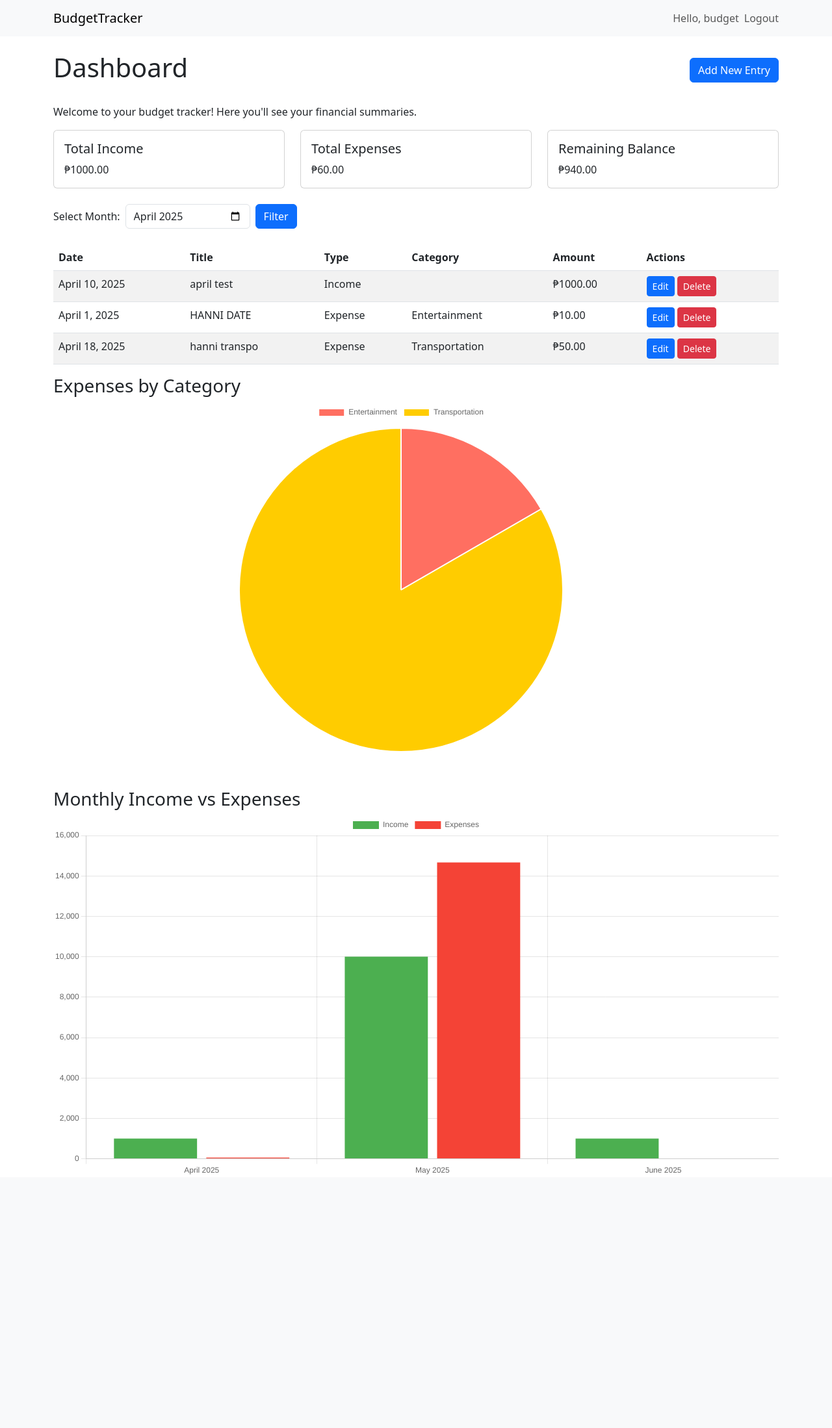
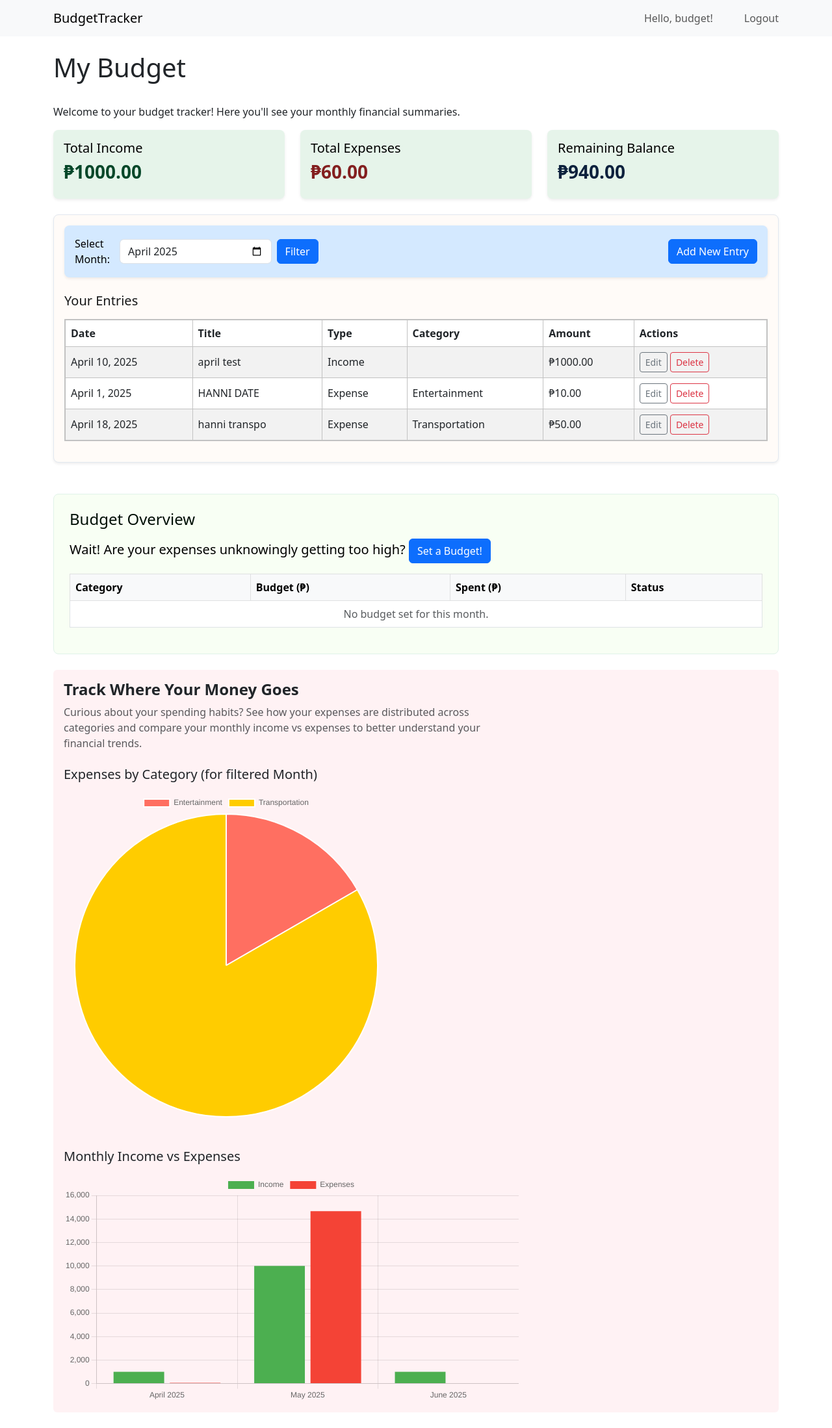
Before and after one commit to sipatrickito/CMSC126_LE2_Budget_Tracker, a Django app: page / in a window 1280 px wide. Shown: the whole page at 65% size. Before the commit the page ends 1808 px from the top, so only its background shows below. Run offline with Django 5.2, Linux system fonts and the light colour scheme; a user stored in the database is signed in; data comes from the database, SQL or seed files in the repository; both versions use the stored data as it was after the commit.

Commit message:
Added budget over-under, debugging, UI/UX polish

```diff
--- a/templates/base.html
+++ b/templates/base.html
@@ -11,12 +11,13 @@
     <nav class="navbar navbar-expand-lg navbar-light bg-light">
         <div class="container">
           <a class="navbar-brand" href="{% url 'home' %}">BudgetTracker</a>
+
           <div class="collapse navbar-collapse">
             <ul class="navbar-nav ms-auto">
                 {% if user.is_authenticated %}
                 <li class="nav-item d-flex align-items-center">
-                  <span class="navbar-text me-2">
-                    Hello, {{ user.username }}
+                  <span class="navbar-text me-5">
+                    Hello, {{ user.username }}!
                   </span>
                   <form method="POST" action="{% url 'logout' %}">
                     {% csrf_token %}
@@ -43,6 +44,5 @@
 
 <!-- Bootstrap JS (optional but nice to have) -->
 <script src="https://cdn.jsdelivr.net/npm/bootstrap@5.3.0/dist/js/bootstrap.bundle.min.js"></script>
-
 </body>
 </html>
--- a/templates/home.html
+++ b/templates/home.html
@@ -3,58 +3,59 @@
 {% block content %}
 
 <div class="d-flex justify-content-between align-items-center mb-4">
-    <h1>Dashboard</h1>
-    <a href="{% url 'add_entry' %}" class="btn btn-primary">Add New Entry</a>
+    <h1>My Budget</h1>
+    <!-- <a href="{% url 'add_entry' %}" class="btn btn-primary">Add New Entry</a> -->
 </div>
 
-<p>Welcome to your budget tracker! Here you'll see your financial summaries.</p>
+<p>Welcome to your budget tracker! Here you'll see your monthly financial summaries.</p>
 
 <!-- Financial Summary Section -->
 <div class="row mb-4">
     <div class="col-md-4">
-        <div class="card">
-            <div class="card-body">
-                <h5 class="card-title">Total Income</h5>
-                <p class="card-text">₱{{ month_summary.total_income|floatformat:2 }}</p>
-            </div>
+        <div class="p-3 rounded-3 shadow-sm" style="background-color: #e6f4ea;">
+            <h5 style="color: #000000;">Total Income</h5>
+            <h3 style="color: #054729; font-weight: bold;">₱{{ month_summary.total_income|floatformat:2 }}</h3>
         </div>
     </div>
     <div class="col-md-4">
-        <div class="card">
-            <div class="card-body">
-                <h5 class="card-title">Total Expenses</h5>
-                <p class="card-text">₱{{ month_summary.total_expenses|floatformat:2 }}</p>
-            </div>
+        <div class="p-3 rounded-3 shadow-sm" style="background-color: #e6f4ea;">
+            <h5 style="color: #000000;">Total Expenses</h5>
+            <h3 style="color: #831f1f; font-weight: bold;">₱{{ month_summary.total_expenses|floatformat:2 }}</h3>
         </div>
     </div>
     <div class="col-md-4">
-        <div class="card">
-            <div class="card-body">
-                <h5 class="card-title">Remaining Balance</h5>
-                <p class="card-text">₱{{ month_summary.balance|floatformat:2 }}</p>
-            </div>
+        <div class="p-3 rounded-3 shadow-sm" style="background-color: #e6f4ea;">
+            <h5 style="color: #000000;">Remaining Balance</h5>
+            <h3 style="color: #0d213d; font-weight: bold;">₱{{ month_summary.balance|floatformat:2 }}</h3>
         </div>
     </div>
 </div>
 
-<form method="get" class="mb-4">
-    <div class="row g-2 align-items-center">
-        <div class="col-auto">
-            <label for="month" class="form-label mb-0">Select Month:</label>
+
+<!-- Filter + Add Entry -->
+<div class="p-3 rounded-3 shadow-sm mt-4" style="background-color: #fffbf8; border: 1px solid #e2e8f0;" >
+<div class="p-3 mb-4 rounded-3 shadow-sm" style="background-color: #d4e9ff;">
+    <form method="get">
+        <div class="row g-2 align-items-center justify-content-between">
+            <div class="col-md-auto d-flex align-items-center">
+                <label for="month" class="form-label me-2 mb-0" style="color: #000000;">Select Month:</label>
+                <input type="month" id="month" name="month" class="form-control"
+                       value="{{ request.GET.month|default:today|date:'Y-m' }}">
+                <button type="submit" class="btn btn-primary ms-2">Filter</button>
             </div>
-        <div class="col-auto">
-            <input type="month" id="month" name="month" class="form-control" value="{{ request.GET.month|default:today|date:'Y-m' }}">
-        </div>
-        <div class="col-auto">
-            <button type="submit" class="btn btn-primary">Filter</button>
+            <div class="col-md-auto">
+                <a href="{% url 'add_entry' %}" class="btn btn-primary">Add New Entry</a>
             </div>
         </div>
     </form>
+</div>
+
+    <h5 class="mb-3" style="color: #161718;">Your Entries</h5>
 
     {% if entries %}
-
-    <table class="table table-striped">
-        <thead>
+        <div class="table-responsive" style="max-height: 500px; overflow-y: auto;">
+            <table class="table table-striped table-bordered align-middle" style="border: 2px solid #c2c2c2;">
+                <thead style="background-color: #f8fafc;">
                     <tr>
                         <th>Date</th>
                         <th>Title</th>
@@ -73,34 +74,85 @@
                             <td>{{ entry.category.name }}</td>
                             <td>₱{{ entry.amount|floatformat:2 }}</td>
                             <td>
-                        <a href="{% url 'edit_entry' entry.id %}" class="btn btn-sm btn-primary">Edit</a>
-                        <a href="{% url 'delete_entry' entry.id %}" class="btn btn-danger btn-sm" onclick="return confirm('Are you sure you want to delete this entry?');">Delete</a>
+                                <a href="{% url 'edit_entry' entry.id %}" class="btn btn-sm btn-outline-secondary">Edit</a>
+                                <a href="{% url 'delete_entry' entry.id %}" class="btn btn-sm btn-outline-danger"
+                                   onclick="return confirm('Are you sure you want to delete this entry?');">Delete</a>
                             </td>
                         </tr>
                     {% endfor %}
                 </tbody>
             </table>
+        </div>
     {% else %}
-    <p>No entries yet. Click "Add New Entry" to start tracking your finances!</p>
+        <p class="text-muted">No entries yet. Click <strong>"Add New Entry"</strong> to start tracking your finances!</p>
     {% endif %}
+</div>
 
-<!-- Category Breakdown (Pie Chart) Section -->
-<h3>Expenses by Category</h3>
-<div class="row justify-content-center">
-    <div class="col-md-6 text-center">
-        <canvas id="category-chart" style="height: 300px; width: 100%; max-width: 500px;"></canvas>
+<!-- Budgeting -->
+<div class="p-4 rounded-3 mt-5" style="background-color: #f8fff4; border: 1px solid #e0f2e9;">
+    <h4 class="mb-3" style="color: #010f06;">Budget Overview</h4>
+    <p class="mb-3 fs-5" style="color: #000000;">Wait! Are your expenses unknowingly getting too high?
+        <a href="{% url 'set_budget' %}" class="btn btn-primary">Set a Budget!</a></p>
+
+    <div class="table-responsive">
+        <table class="table table-bordered align-middle">
+            <thead class="table-light">
+                <tr>
+                    <th>Category</th>
+                    <th>Budget (₱)</th>
+                    <th>Spent (₱)</th>
+                    <th>Status</th>
+                </tr>
+            </thead>
+            <tbody>
+                {% for category_id, info in budget_warnings.items %}
+                    <tr>
+                        <td>{{ info.category_name }}</td>
+                        <td>{{ info.budget }}</td>
+                        <td>{{ info.spent }}</td>
+                        <td>
+                            {% if info.over %}
+                                <span class="badge bg-danger">Over Budget!</span>
+                            {% else %}
+                                <span class="badge bg-success">Within Budget</span>
+                            {% endif %}
+                        </td>
+                    </tr>
+                {% empty %}
+                    <tr>
+                        <td colspan="4" class="text-muted text-center">No budget set for this month.</td>
+                    </tr>
+                {% endfor %}
+            </tbody>
+        </table>
+    </div>
+</div>
+<br>
+
+<!-- Section Introduction -->
+<div class="p-3 mb-4 rounded" style="background-color: #fff2f4;">
+    <h4 class="fw-semibold">Track Where Your Money Goes</h4>
+    <p class="mb-1 text-muted" style="max-width: 700px;">
+        Curious about your spending habits? See how your expenses are distributed across categories
+        and compare your monthly income vs expenses to better understand your financial trends.
+    </p>
+
+<!-- Pie Chart Section -->
+<h5 class="mt-4 mb-3">Expenses by Category (for filtered Month)</h5>
+<div style="max-width: 500px;">
+    <canvas id="category-chart"></canvas>
+</div>
+
+<!-- Bar Chart Section -->
+<h5 class="mt-5 mb-3">Monthly Income vs Expenses</h5>
+<div style="max-width: 700px;">
+    <canvas id="bar-chart"></canvas>
 </div>
 </div>
 
-<h3 class="mt-5">Monthly Income vs Expenses</h3>
-<canvas id="bar-chart" style="height: 400px;"></canvas>
-
 <script src="https://cdn.jsdelivr.net/npm/chart.js"></script>
-
 <script>
     const categoryData = JSON.parse('{{ pie_chart_data|safe }}');
-
-    console.log('Category Data:', categoryData);
 
     var ctx = document.getElementById('category-chart').getContext('2d');
     new Chart(ctx, {
@@ -111,6 +163,10 @@
                 data: categoryData.data,
                 backgroundColor: ['#ff6f61', '#ffcc00', '#66b3ff', '#ff3399', '#66ff33'],
             }]
+        },
+        options: {
+            responsive: true,
+            maintainAspectRatio: true
         }
     });
 </script>
@@ -140,6 +196,7 @@
         },
         options: {
             responsive: true,
+            maintainAspectRatio: true,
             scales: {
                 y: {
                     beginAtZero: true
@@ -150,5 +207,4 @@
 </script>
 
 
-
 {% endblock %}
--- a/tracker/urls.py
+++ b/tracker/urls.py
@@ -3,6 +3,7 @@ from . import views
 from django.contrib.auth import views as auth_views
 
 urlpatterns = [
+    path('set-budget/', views.set_budget, name='set_budget'),
     path('', views.home, name='home'),
     path('register/', views.register, name='register'),
     path('login/', auth_views.LoginView.as_view(template_name='login.html'), name='login'),
--- a/tracker/views.py
+++ b/tracker/views.py
@@ -1,33 +1,28 @@
 from django.shortcuts import render, redirect, get_object_or_404
-from .forms import UserRegisterForm, EntryForm
 from django.contrib import messages
 from django.contrib.auth.decorators import login_required
-from .models import Entry, Category
-from django.db.models import Sum
-from datetime import date
+from django.db.models import Sum, Q
+from django.db.models.functions import TruncMonth
+from django.utils.dateparse import parse_date
+from datetime import date, datetime
 import json
-from . import models
-from django.db.models import Q
-from django.db.models.functions import TruncMonth
+
+from .models import Entry, Category, Budget
+from .forms import UserRegisterForm, EntryForm, BudgetForm
+
 
 @login_required
 def home(request):
-    # current_date = date.today()
-
-    # entries = Entry.objects.filter(user=request.user, date__month=current_date.month, date__year=current_date.year)
-
     current_date = date.today()
-
     selected_month = request.GET.get('month')
 
     if selected_month:
         year, month = map(int, selected_month.split('-'))
-        entries = Entry.objects.filter(user=request.user, date__year=year, date__month=month)
     else:
-        entries = Entry.objects.filter(user=request.user, date__year=current_date.year, date__month=current_date.month)
+        year = current_date.year
+        month = current_date.month
 
-    total_income = Sum('amount', filter=Q(type='income'))
-    total_expenses = Sum('amount', filter=Q(type='expense'))
+    entries = Entry.objects.filter(user=request.user, date__year=year, date__month=month)
 
     total_income = entries.filter(type='income').aggregate(Sum('amount'))['amount__sum'] or 0
     total_expenses = entries.filter(type='expense').aggregate(Sum('amount'))['amount__sum'] or 0
@@ -41,15 +36,18 @@ def home(request):
             total_expenses=Sum('amount', filter=Q(type='expense'))
         ).order_by('month')
 
-
-
-    expenses_by_category = entries.filter(type='expense').values('category__name').annotate(total=Sum('amount'))
+    expenses_by_category = entries.filter(type='expense').values('category__name', 'category').annotate(total=Sum('amount'))
 
     category_expenses = []
+    category_totals = []
     for expense in expenses_by_category:
         category_expenses.append({
             'name': expense['category__name'],
             'total': float(expense['total'])
+        })
+        category_totals.append({
+            'category': expense['category'],
+            'total_spent': expense['total']
         })
 
     pie_chart_data = {
@@ -57,23 +55,38 @@ def home(request):
         'data': [expense['total'] for expense in category_expenses],
     }
 
-    month_summary = {
-        'total_income': total_income,
-        'total_expenses': total_expenses,
-        'balance': balance,
+    budgets = Budget.objects.filter(user=request.user, month=month, year=year).select_related('category')
+
+    category_spending = {cat['category']: cat['total'] for cat in expenses_by_category}
+
+    budget_warnings = {}
+    for budget in budgets:
+        spent = category_spending.get(budget.category.id, 0)
+        over = spent > budget.amount
+        budget_warnings[budget.category.id] = {
+            'category_name': budget.category.name,
+            'budget': budget.amount,
+            'spent': spent,
+            'over': over
+        }
+
+    context = {
+        'today': current_date,
+        'month_summary': {
+            'total_income': total_income,
+            'total_expenses': total_expenses,
+            'balance': balance,
+        },
+        'entries': entries,
+        'pie_chart_data': json.dumps(pie_chart_data),
+        'monthly_summary': list(monthly_summary),
+        'budget_warnings': budget_warnings,
+        'selected_month': month,
+        'selected_year': year,
     }
 
-    return render(
-        request,
-        'home.html',
-        {
-            'today': date.today(),
-            'month_summary': month_summary,
-            'entries': entries,
-            'pie_chart_data': json.dumps(pie_chart_data),
-            'monthly_summary': list(monthly_summary)
-        }
-    )
+    return render(request, 'home.html', context)
+
 
 def register(request):
     if request.method == 'POST':
@@ -85,6 +98,7 @@ def register(request):
     else:
         form = UserRegisterForm()
     return render(request, 'register.html', {'form': form})
+
 
 @login_required
 def add_entry(request):
@@ -100,6 +114,7 @@ def add_entry(request):
         form = EntryForm()
     return render(request, 'add_entry.html', {'form': form})
 
+
 @login_required
 def edit_entry(request, entry_id):
     entry = get_object_or_404(Entry, id=entry_id, user=request.user)
@@ -113,6 +128,7 @@ def edit_entry(request, entry_id):
         form = EntryForm(instance=entry)
     return render(request, 'edit_entry.html', {'form': form})
 
+
 @login_required
 def delete_entry(request, entry_id):
     entry = get_object_or_404(Entry, id=entry_id, user=request.user)
@@ -121,3 +137,36 @@ def delete_entry(request, entry_id):
         messages.success(request, 'Entry deleted successfully!')
         return redirect('home')
     return render(request, 'confirm_delete.html', {'entry': entry})
+
+
+@login_required
+def set_budget(request):
+    if request.method == 'POST':
+        form = BudgetForm(request.POST)
+        if form.is_valid():
+            budget = form.save(commit=False)
+            budget.user = request.user
+
+            month_date = form.cleaned_data['month_input']
+            budget.month = month_date.month
+            budget.year = month_date.year
+
+            existing = Budget.objects.filter(
+                user=request.user,
+                month=budget.month,
+                year=budget.year,
+                category=budget.category
+            ).first()
+
+            if existing:
+                existing.amount = budget.amount
+                existing.save()
+            else:
+                budget.save()
+
+            messages.success(request, 'Budget saved successfully.')
+            return redirect('home')
+    else:
+        form = BudgetForm()
+
+    return render(request, 'set_budget.html', {'form': form})
```
Also changed, not shown: templates/set_budget.html (added, +11 -0 lines), tracker/forms.py (+31 -0 lines), tracker/models.py (+15 -0 lines), db.sqlite3, tracker/migrations/0002_alter_category_options_alter_entry_options_budget.py (added). Lines whose indentation alone changed are shown as unchanged.
